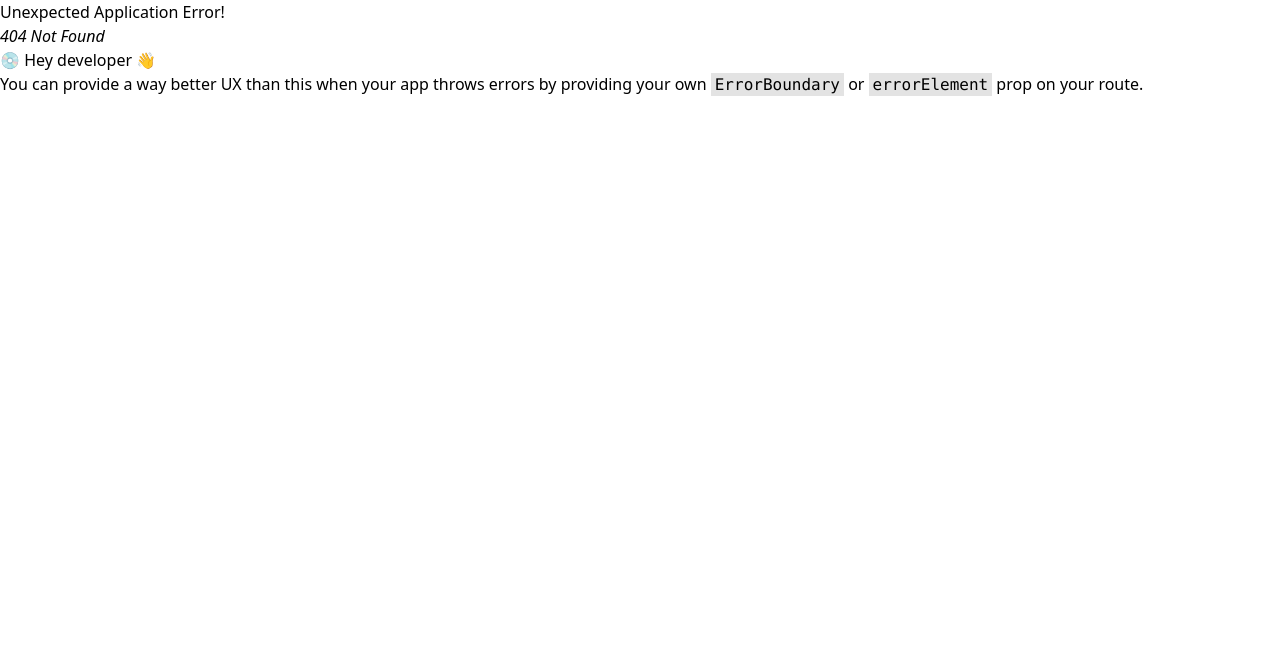
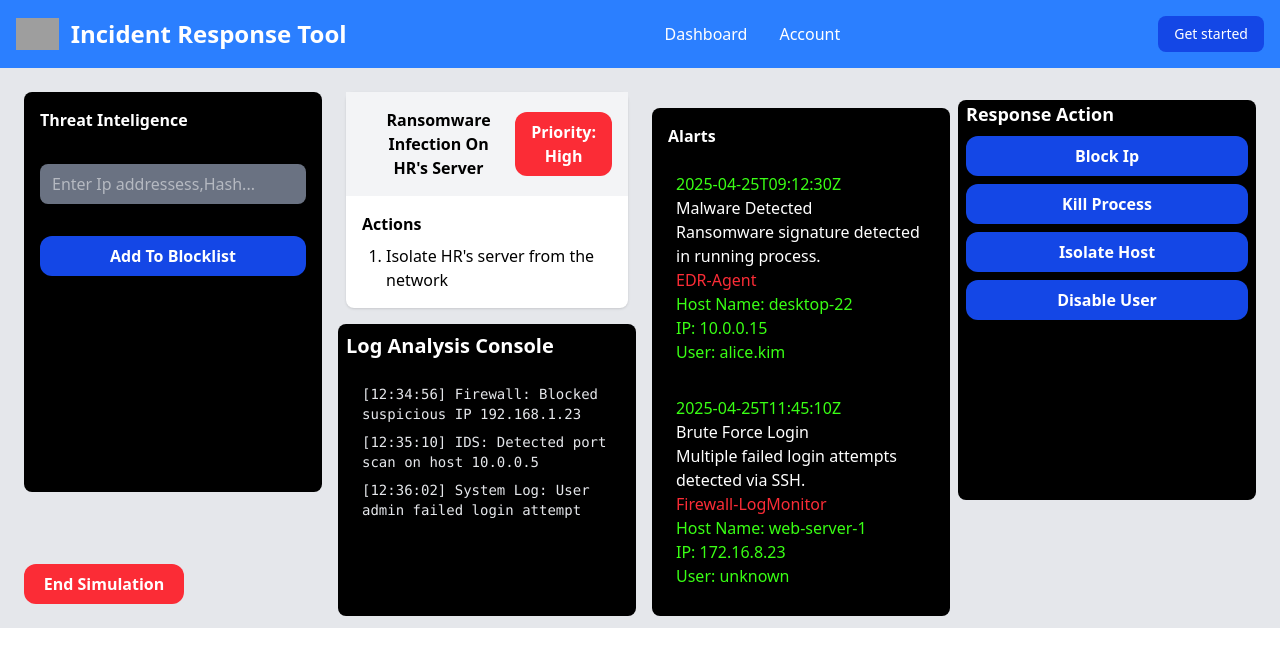
Before and after one commit to Suchismita04/Incident-Response-Tool, a React (Vite) app in the folder client/: page /investigate/1 in a window 1280 px wide. Before the commit this address had no page. Shown: the top 666 px of the page. Built offline with nearby package versions, Linux system fonts and the light colour scheme; no server answers; grey boxes are pictures that could not be loaded.

Commit message:
add incident dashboard

```diff
--- a/client/src/App.jsx
+++ b/client/src/App.jsx
@@ -1,16 +1,19 @@
 import { Children, useState } from 'react'
 import './App.css'
 import IncidentResponseDashboard from './pages/IRD/IncidentResponseDashboard.jsx'
-import Dashboard from './pages/dashboard/dashboard.jsx'
 import Nav from './components/Nav.jsx'
 import { createBrowserRouter, Outlet, RouterProvider } from 'react-router-dom'
+import DataProvider from './context/DataProvider.jsx'
+import Dashboard from './pages/dashboard/Dashboard.jsx'
 
 
 function NavLayOut() {
   return (
     <>
+    <DataProvider>
       <Nav />
       <Outlet/> {" "}
+      </DataProvider>
     </>
   )
 }
@@ -28,11 +31,11 @@ function App() {
 
       children: [
         {
-          path: "/",
-          element: <Dashboard />
+          index:true,
+          element: <Dashboard/>
         },
         {
-          path: "/investigate",
+          path: "investigate/:id",
           element: <IncidentResponseDashboard />
         }
       ]
--- /dev/null
+++ b/client/src/context/DataContext.jsx
@@ -0,0 +1,7 @@
+import { createContext } from "react";
+
+
+
+
+const DataContext= createContext(null)
+export default DataContext
--- /dev/null
+++ b/client/src/context/DataProvider.jsx
@@ -0,0 +1,36 @@
+import DataContext from "./DataContext"
+import { useState,useEffect } from "react"
+import axios from "axios"
+
+
+
+
+const DataProvider=({children})=>{
+    const [incidentList, setincidentList] = useState([])
+  const [error, setError] = useState("")
+
+
+  const fetchIncidents = async () => {
+    try {
+      const res = await axios.post("http://localhost:4000/api/getIncident")
+      console.log("res from golang backend", res.data)
+      if (res.data) {
+        setincidentList(res.data)
+      }
+
+    } catch (error) {
+      console.log("Error from backend", error)
+      setError(error)
+    }
+
+  }
+
+  useEffect(() => { fetchIncidents() }, [])
+
+
+  return (
+    <DataContext.Provider value={{incidentList,error}} >{children}</DataContext.Provider>
+  )
+}
+
+export default DataProvider
--- a/client/src/pages/IRD/Alarts.jsx
+++ b/client/src/pages/IRD/Alarts.jsx
@@ -42,38 +42,9 @@ const Alart = () => {
           "response_actions": ["Block IP"],
           "detected_by": "Firewall-LogMonitor"
         },
-        {
-          "id": "alert-1003",
-          "timestamp": "2025-04-25T13:20:05Z",
-          "severity": "medium",
-          "category": "Suspicious File",
-          "source": {
-            "ip": "192.168.5.101",
-            "hostname": "laptop-19",
-            "user": "maria.garcia"
-          },
-          "description": "Unrecognized executable downloaded from suspicious domain.",
-          "recommendation": "Quarantine file and investigate domain.",
-          "status": "open",
-          "response_actions": ["Generate Report"],
-          "detected_by": "Antivirus-Engine"
-        },
-        {
-          "id": "alert-1004",
-          "timestamp": "2025-04-25T15:05:55Z",
-          "severity": "low",
-          "category": "Unusual User Activity",
-          "source": {
-            "ip": "10.0.0.45",
-            "hostname": "workstation-07",
-            "user": "david.lee"
-          },
-          "description": "User accessed sensitive documents after hours.",
-          "recommendation": "Review activity logs.",
-          "status": "closed",
-          "response_actions": ["Generate Report"],
-          "detected_by": "SIEM"
-        }
+
+
+
       ]
 
 
@@ -82,7 +53,7 @@ const Alart = () => {
     return (
 
         <>
-            <div className="  rounded-lg top-5 bg-black text-white  h-135 m-4 overflow-y-auto">
+            <div className="max-w-3xl mx-auto  top-17 relative p-2 rounded-lg bg-black text-white   m-4 ">
                 <h2 className="font-semibold text-white m-2">Alarts</h2>
                 {alarts.map((item,index)=>{
                     return (
--- a/client/src/pages/IRD/IncidentResponseDashboard.jsx
+++ b/client/src/pages/IRD/IncidentResponseDashboard.jsx
@@ -6,27 +6,44 @@ import ThreatInteligence from "./ThreatInteligence";
 import Alart from "./Alarts";
 import { Button } from "../../components/ui/Button";
 
+
 const IncidentResponseDashboard = () => {
+
+
+
   return (
-    <div className="  w-screen bg-gray-700 p-4 gap-4">
+    <div className="bg-gray-200 p-6">
 
-      {/* Left Section - RealTime Alerts and Logs */}
-      <div className=" gap-4  overflow-y-auto">
+      <div className=" flex justify-between gap-2">
+        {/* left Section - Intelligence */}
+        <div className="flex-1">
+          <ThreatInteligence />
+        </div>
+
+        {/* middle Section - RealTime Alerts and Logs */}
+        <div className="flex-1 flex-col  gap-2 mx-2">
           <RealTimeAlertFeed />
           <LogConsole />
+
+        </div>
+
+        <div className="flex flex-1">
             <Alart />
         </div>
 
-      {/* Right Section - Intelligence & Actions */}
-      <div className="flex flex-col gap-4 w-1/3">
-        <ThreatInteligence />
+        {/* Right Section - Actions */}
+        <div className="flex-1 gap-4">
+
           <ResponseActionsPanel />
-        <div className="flex justify-center mt-auto">
+        </div>
+
+      </div>
+      <div className=" ">
         <Button className="bg-red-500 text-white w-40">
           End Simulation
         </Button>
       </div>
-      </div>
+
     </div>
   );
 };
--- a/client/src/pages/IRD/LogConsole.jsx
+++ b/client/src/pages/IRD/LogConsole.jsx
@@ -9,9 +9,9 @@ const LogConsole = () => {
     ]);
 
     return (
-        <div className="rounded-lg shadow max-w-3xl mx-auto m-4 text-white">
-            <h2 className="text-xl font-semibold mb-2 text-[#39FF14]">Log Analysis Console</h2>
-            <div className="bg-black rounded-lg p-4 h-60 overflow-y-auto font-mono text-sm">
+        <div className="rounded-lg bg-black p-2  max-w-3xl mx-auto m-4 text-white top-17 relative">
+            <h2 className="text-xl font-semibold mb-2 text-white">Log Analysis Console</h2>
+            <div className="rounded-lg p-4 h-60 overflow-y-auto font-mono text-sm">
                 {logs.map((log, index) => (
                     <div key={index} className="mb-2 text-gray-200">
                         {log}
--- a/client/src/pages/IRD/RealTimeAlertFeed.jsx
+++ b/client/src/pages/IRD/RealTimeAlertFeed.jsx
@@ -4,11 +4,11 @@ import { Button } from "../../components/ui/Button";
 
 const RealTimeAlertFeed = () => {
     return (
-        <div className="flex items-center justify-center ">
-            <div className="shadow max-w-3xl w-full mx-2 bg-white rounded-lg">
+        <div className="flex items-center justify-center relative top-17 ">
+            <div className="shadow max-w-xl w-full mx-2 bg-white rounded-lg">
                 <div className="bg-gray-100 text-center flex justify-between items-center px-4 py-2">
-                    <p className="text-black font-bold">Ransomware Infection On HR's Server</p>
-                    <Button className="bg-red-500 text-white">Priority: High</Button>
+                    <p className="text-black font-bold m-2">Ransomware Infection On HR's Server</p>
+                    <Button className="bg-red-500 text-white ">Priority: High</Button>
                 </div>
 
                 <div className="p-4">
--- a/client/src/pages/IRD/ResponseActionsPanel.jsx
+++ b/client/src/pages/IRD/ResponseActionsPanel.jsx
@@ -12,7 +12,7 @@ const ResponseActionsPanel = () => {
 
     return (
         <>
-            <div className=" rounded-lg h-64  max-w-auto text-white bg-black ">
+            <div className="top-17  relative rounded-lg h-100  max-w-auto text-white bg-black ">
 
                     <p className="m-2 font-semibold text-lg">Response Action</p>
                     <div className="space-y-2 flex flex-col m-2">
--- a/client/src/pages/IRD/ThreatInteligence.jsx
+++ b/client/src/pages/IRD/ThreatInteligence.jsx
@@ -6,7 +6,7 @@ import { Button } from "../../components/ui/Button";
 const ThreatInteligence = () => {
     return (
         <>
-            <div className="bg-black rounded-lg h-64 text-white flex flex-col">
+            <div className=" top-17  relative bg-black rounded-lg h-100 text-white flex flex-col">
 
                 <h2 className="font-semibold m-4">Threat Inteligence</h2>
                 <Input placeholder="Enter Ip addressess,Hash..." className="bg-gray-500 text-white m-4" />
--- a/client/src/pages/dashboard/Dashboard.jsx
+++ b/client/src/pages/dashboard/Dashboard.jsx
@@ -1,30 +1,13 @@
-import React, { useEffect, useState } from "react";
+
 import Incidents from "./Incidents";
 import Card from "../../components/Card";
-import axios from "axios"
+import { useContext } from "react";
+import DataContext from "../../context/DataContext";
+
 
 const Dashboard = () => {
-  const [incidentList, setincidentList] = useState([])
-  const [error, setError] = useState("")
 
-
-  const fetchIncidents = async () => {
-    try {
-      const res = await axios.post("http://localhost:4000/api/getIncident")
-      console.log("res from golang backend", res.data)
-      if (res.data) {
-        setincidentList(res.data)
-      }
-
-    } catch (error) {
-      console.log("Error from backend", error)
-      setError(error)
-    }
-
-  }
-
-  useEffect(() => { fetchIncidents() }, [])
-
+const {incidentList,error}=useContext(DataContext)
 
   return (
 
--- a/client/src/pages/dashboard/Incidents.jsx
+++ b/client/src/pages/dashboard/Incidents.jsx
@@ -1,14 +1,20 @@
-import React from "react";
+import React, { useContext } from "react";
 import {useNavigate} from "react-router-dom";
+import DataContext from "../../context/DataContext";
 
-const Incidents = ({ incidentList }) => {
+const Incidents = ({  }) => {
 
+    const {incidentList,error}= useContext(DataContext)
     const navigate= useNavigate()
 
-    const handelNavigate=()=>{
-    navigate("/investigate")
+    const handelNavigate=(id)=>{
+    navigate(`/investigate/${id}`)
     }
 
+
+    if (error) {
+        return 404
+    }
     return (
 
 
@@ -22,6 +28,7 @@ const Incidents = ({ incidentList }) => {
                 {
 
                     incidentList.map((incident, idx) => {
+                        console.log(incident._id);
                         return (
                             <div key={idx} className="relative flex justify-center items-center border border-black font-large overflow-x-auto shadow-md sm:rounded-lg flex p-8 m-8 gap-8">
 
@@ -31,7 +38,7 @@ const Incidents = ({ incidentList }) => {
                                 <p className="ml-4 mr-4 p-2 text-lg">{incident.agent.name}</p>
                                 <span className={`inline-flex items-center rounded-md bg-gray-50 px-2 py-1  text-green-700 ring-1 ring-green-600/20 ring-inset`}>{incident.rule.level}</span>
 
-                                <button className="text-white bg-blue-700 rounded-sm p-2" onClick={handelNavigate}>Investigate</button>
+                                <button className="text-white bg-blue-700 rounded-sm p-2" onClick={() => {handelNavigate(incident._id)}}>Investigate</button>
                             </div>
 
                         )
```
Lines whose indentation alone changed are shown as unchanged.
